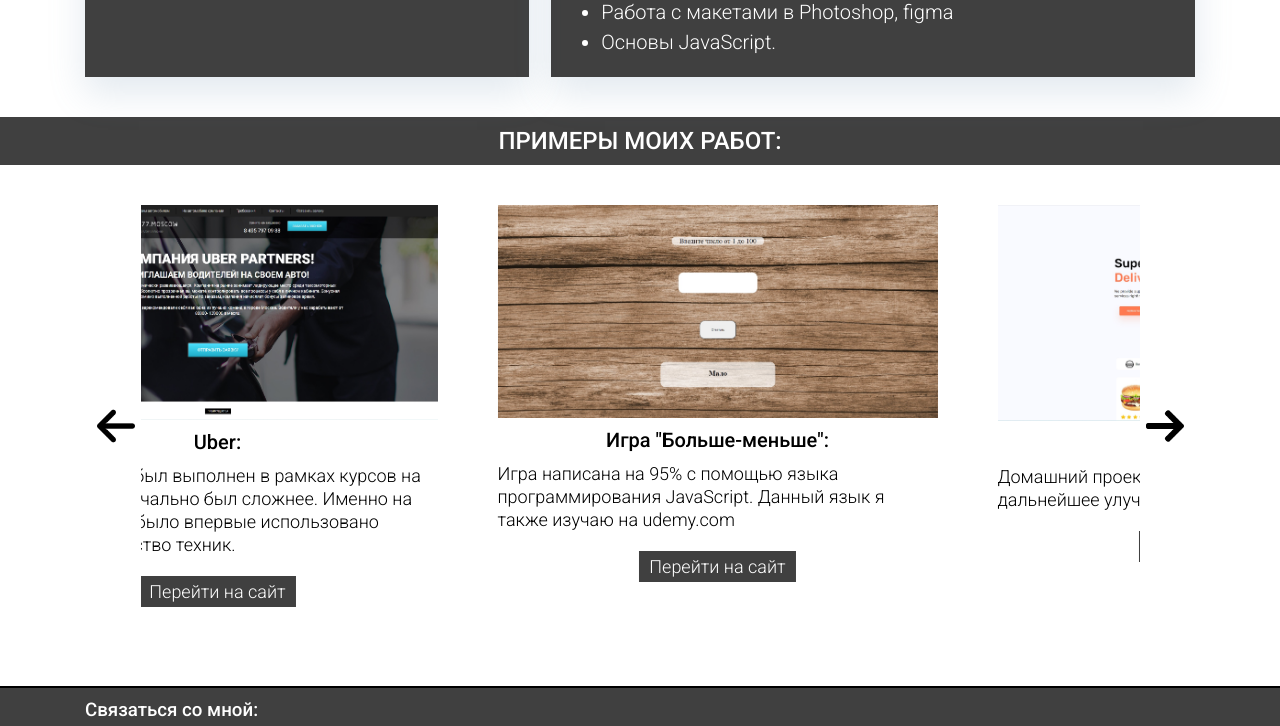
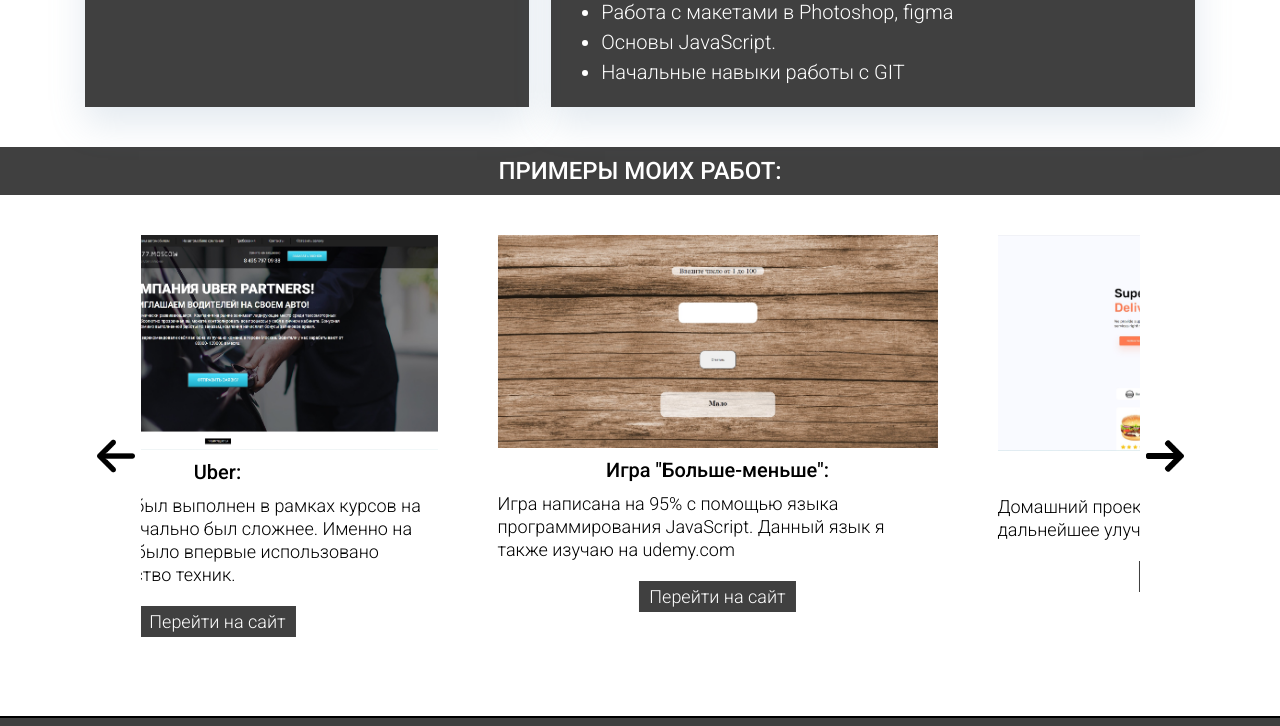
Before and after one commit to Pustovalov95/portfolio, a plain HTML site: page index.html in a window 1280 px wide. Shown: the part 1508-2234 px from the top of the page. Drawn offline with nearby package versions, Linux system fonts and the light colour scheme.

Commit message:
add li in skills__hard

```diff
--- a/index.html
+++ b/index.html
@@ -113,6 +113,7 @@
                         <li>Навыки адаптивной верстки под разные разрешения, работа с консолью разработчика в браузере;</li>
                         <li>Работа с макетами в Photoshop, figma</li>
                         <li>Основы JavaScript.</li>
+                        <li>Начальные навыки работы с GIT</li>
                     </ul>
                 </div>
             </div>
```
